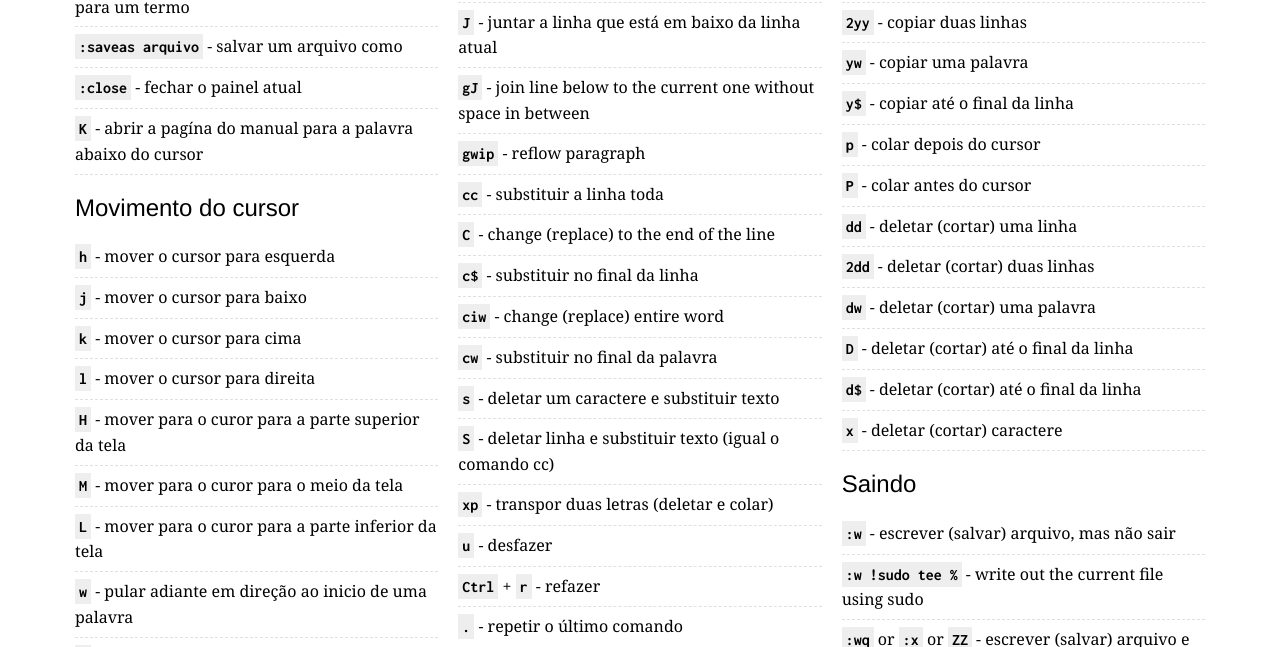
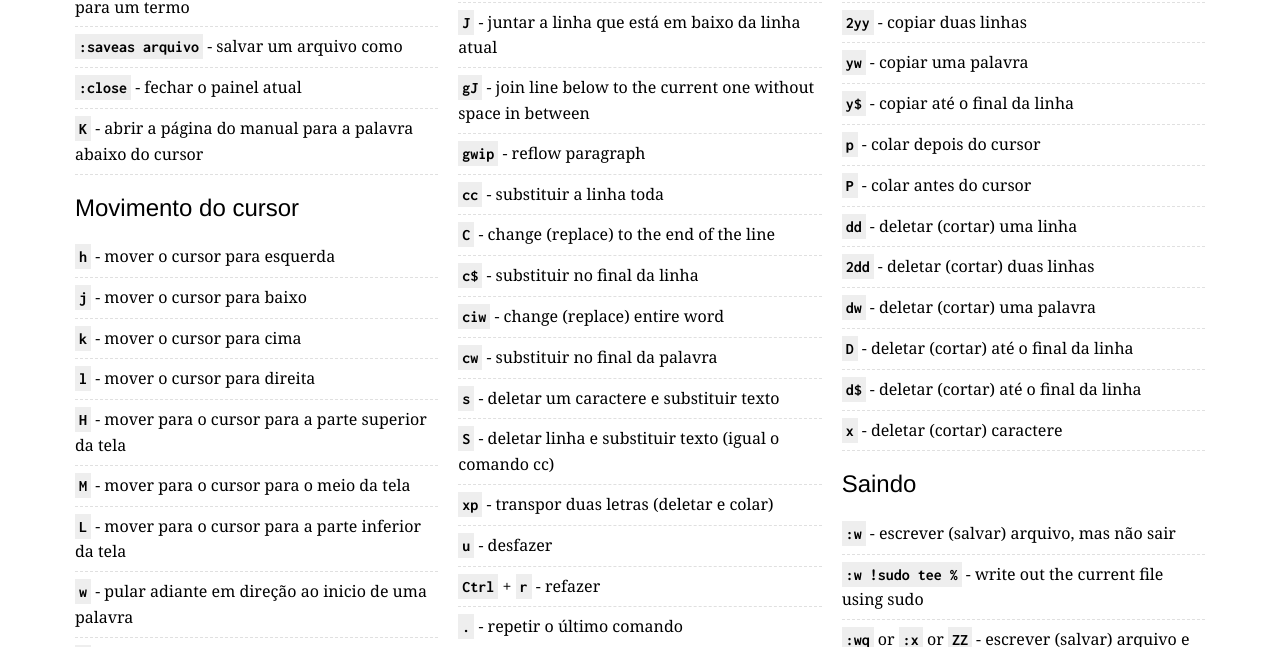
Before and after one commit to rtorr/vim-cheat-sheet, a Jekyll site: the page built from lang/pt_br/index.html, in a window 1280 px wide and 900 px high. Shown: the part 188-835 px from the top of the window. Built offline with Jekyll 4.4.1, drawn with Linux system fonts in a browser that asks for light colours.

Commit message:
typos (#243)

```diff
--- a/lang/pt_br/index.html
+++ b/lang/pt_br/index.html
@@ -17,9 +17,9 @@ cursorMovement:
     E: "pular adiante para o fim de uma palavra (podendo conter pontuação)"
     b: "pular para trás para o início de uma palavra"
     B: "pular para trás para o início de uma palavra (podendo conter pontuação)"
-    H: "mover para o curor para a parte superior da tela"
-    M: "mover para o curor para o meio da tela"
-    L: "mover para o curor para a parte inferior da tela"
+    H: "mover para o cursor para a parte superior da tela"
+    M: "mover para o cursor para o meio da tela"
+    L: "mover para o cursor para a parte inferior da tela"
     zero: "pular para o início da linha"
     caret: "pular para o primeiro caractere (sem ser espaço) da linha"
     dollar: "pular para o fim da linha"
@@ -128,7 +128,7 @@ global:
     openFile: "abrir um arquivo"
     saveAsFile: "salvar um arquivo como"
     closePane: "fechar o painel atual"
-    K: "abrir a pagína do manual para a palavra abaixo do cursor"
+    K: "abrir a página do manual para a palavra abaixo do cursor"
 
 cutAndPaste:
   title: "Copiar e colar"
```
